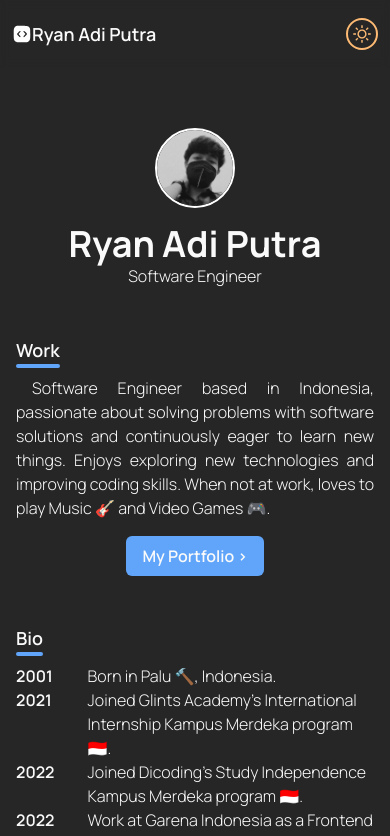
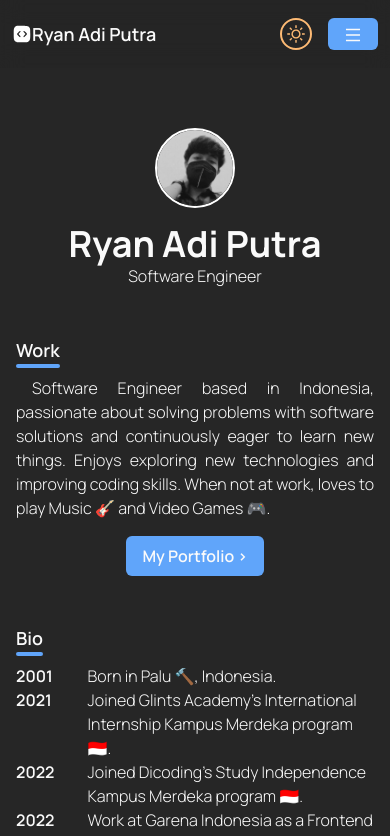
Before and after one commit to ryanadiputraa/ryanadiputra.my.id, a Next.js app: page / in a window 390 px wide. Shown: the top 836 px of the page. Built offline with nearby package versions, Linux system fonts and the light colour scheme.

Commit message:
feat(layout): add mobile menu navigation

```diff
--- a/src/components/header.tsx
+++ b/src/components/header.tsx
@@ -3,19 +3,33 @@
 import Image from "next/image";
 import Link from "next/link";
 import { usePathname } from "next/navigation";
-import { AiOutlineGithub } from "react-icons/ai";
+import { Dispatch, SetStateAction, useLayoutEffect, useState } from "react";
+import { AiOutlineGithub, AiOutlineMenu } from "react-icons/ai";
 
 import { GITHUB_URL } from "@/constants";
+import { Button } from "./button";
 import { ThemeSelector } from "./theme";
 
 export function Header(): React.ReactNode {
+    const [isOpenDropdown, setIsOpenDropdown] = useState(false);
+
+    const handleResize = () => {
+        if (window.innerWidth > 640) setIsOpenDropdown(false);
+    };
+
+    useLayoutEffect(() => {
+        window.addEventListener("resize", handleResize);
+        return () => window.removeEventListener("resize", handleResize);
+    }, []);
+
     return (
-        <header className="fixed top-0 left-0 py-2 pr-3 w-full flex justify-center backdrop-blur-sm">
+        <header className="fixed top-0 left-0 py-2 pr-3 w-full flex justify-center bg-neutral-200/30 dark:bg-neutral-800/30 backdrop-blur-md">
             <div className="flex justify-between items-center max-w-5xl w-full">
                 <nav className="flex items-center">
                     <Link
                         href="/"
                         className="flex items-center h-full p-3 font-semibold mr-12 text-lg"
+                        onClick={() => setIsOpenDropdown(false)}
                     >
                         <Image
                             src={"/assets/svg/logo.svg"}
@@ -37,7 +51,16 @@ export function Header(): React.ReactNode {
                         Github
                     </a>
                 </nav>
-                <ThemeSelector />
+                <div className="flex items-center gap-4">
+                    <ThemeSelector />
+                    <Button
+                        onClick={() => setIsOpenDropdown(prev => !prev)}
+                        className="h-8 px-2 inline-block sm:hidden text-lg"
+                    >
+                        <AiOutlineMenu />
+                    </Button>
+                    <DropdownMenu isOpen={isOpenDropdown} setIsOpen={setIsOpenDropdown} />
+                </div>
             </div>
         </header>
     );
@@ -56,3 +79,43 @@ function NavLink({ href, text }: { href: string; text: string }): React.ReactNod
         </Link>
     );
 }
+
+function DropdownMenu({
+    isOpen,
+    setIsOpen
+}: {
+    isOpen: boolean;
+    setIsOpen: Dispatch<SetStateAction<boolean>>;
+}): React.ReactNode {
+    const pathname = usePathname();
+
+    return (
+        <div
+            className={`${isOpen ? "opacity-100 translate-x-0" : "opacity-0 translate-x-10"} font-semibold py-2 w-40 transition-all bg-neutral-50/90 dark:bg-neutral-900/90 rounded-md fixed top-16 right-3`}
+        >
+            <Link
+                href={"/projects"}
+                onClick={() => setIsOpen(false)}
+                className={`${pathname === "/projects" ? "bg-blue-400/30" : ""} py-2 px-4 hover:bg-blue-400 inline-block w-full`}
+            >
+                Projects
+            </Link>
+            <Link
+                href={"/posts"}
+                onClick={() => setIsOpen(false)}
+                className={`${pathname === "/posts" ? "bg-blue-400/30" : ""} py-2 px-4 hover:bg-blue-400 inline-block w-full`}
+            >
+                Posts
+            </Link>
+            <a
+                href={GITHUB_URL}
+                target="_blank"
+                onClick={() => setIsOpen(false)}
+                className="py-2 px-4 hover:undeline hover:bg-blue-400 w-full flex items-center gap-1"
+            >
+                <AiOutlineGithub />
+                Github
+            </a>
+        </div>
+    );
+}
```
